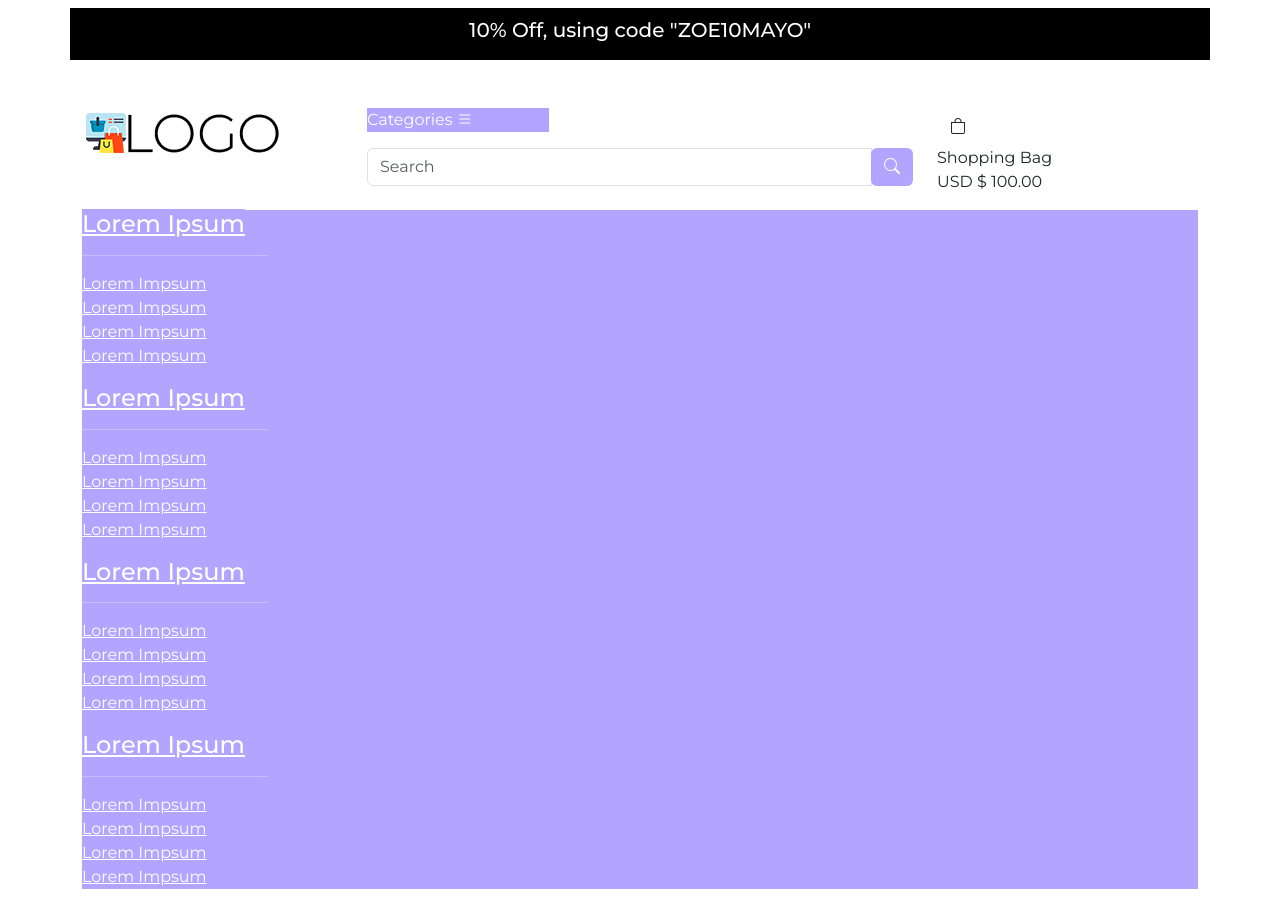
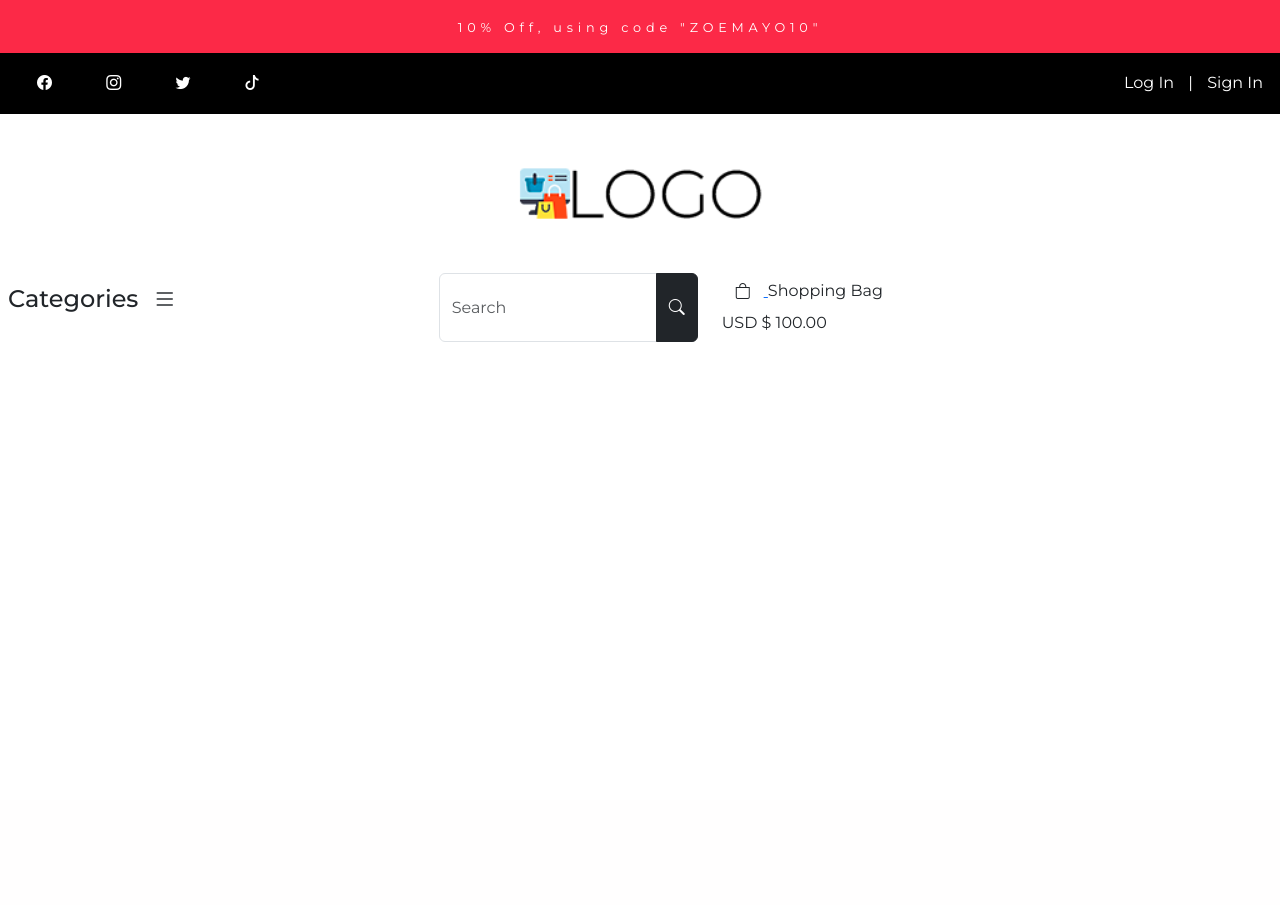
Before and after one commit to MrCat1988/e-commerce, a PHP site: page /e-commerce/ in a window 1280 px wide. After the commit the page ends 342 px from the top, so only its background shows below. Run offline with PHP 8.4, Linux system fonts and the light colour scheme.

Commit message:
Commit 3-5-2023 begin header modeling

```diff
--- a/front-end/views/css/styles.css
+++ b/front-end/views/css/styles.css
@@ -2,6 +2,7 @@ html *{
     /* font-size: 1em !important; */
     /* color: #000 !important; */
     font-family: 'Montserrat', sans-serif;
+    font-size: 16px;
 }
 
 * {
@@ -12,7 +13,7 @@ html *{
 :root{
     --white: #fff;
     --black: #000;
-    --red: #FF6969;
+    --red: #FC2947;
     --blue: #3C486B;
     --gray: #454545;
     --green: #57C5B6;
@@ -21,15 +22,20 @@ html *{
 }
 
 .topBar{
-    /* background: var(--black); */
+    background: var(--red);
     color: var(--white);
     text-align: center;
     padding-top: 10px;
 }
 
 .initial-banner{
-    background: #000;
     padding: 10px;
+}
+
+.initial-banner h5{
+    font-size: 0.8rem;
+    letter-spacing: 0.3rem;
+    font-weight: 400;
 }
 
 ul, ol{
@@ -49,15 +55,19 @@ a, a:visited, a:ink, a:focus, a:hover, a:active {
 /* SOCIAL NETWORK */
 
 .socialNetwork {
-    font-size: 20px;
+    font-size: 15px;
     text-align: center;
     line-height: 30px;
     color: var(--white);
 }
 
-/* HEADER */
+/* ICONS AND LOGIN/SIGN IN BUTTONS */
+.mainHeader {
+    background: var(--black);
+}
+
 #top{
-    padding-top: 8px;
+    padding-top: 15px;
 }
 
 #top a{
@@ -71,3 +81,47 @@ a, a:visited, a:ink, a:focus, a:hover, a:active {
     margin: 0px 5px;
     color: var(--white);
 }
+
+#top ul li a i{
+    padding: 20px;
+}
+
+
+.register{
+    text-align: right;
+    font-size: 12px;
+}
+
+
+/* HEADER */
+
+/* logo */
+
+#header #logo{
+    padding: 3rem;
+}
+
+#header #logo a img{
+    width: 250px;
+}
+
+/* categories */
+
+#header #categories{
+    padding: 0.5rem;
+}
+
+#header #categories p{
+    font-weight: 500;
+    font-size: 1.5rem;
+}
+
+#header #categories p span{
+    padding: 0 0 0 0.5rem;
+}
+
+#header #categories p span i {
+    font-size: 1.5rem;
+    /* vertical-align: top; */
+    cursor: pointer;
+}
--- a/front-end/views/modules/header.php
+++ b/front-end/views/modules/header.php
@@ -1,11 +1,18 @@
-<div class="container-fluid topBar" id="top">
-    <div class="container">
-        <div class="row">
+<!-- <div class="container-fluid topBar" id="top"> -->
+
+    <!-- <div class="container"> -->
+
+
+    <div class="container-fluid">
+        <div class="row topBar">
             <div class="col-12 initial-banner">
-                <h5>10% Off, using code "ZOE10MAYO"</h5>
+                <h5>10% Off, using code "ZOEMAYO10"</h5>
             </div>
         </div>
-        <div class="row mainHeader">
+
+
+
+        <div class="row mainHeader" id="top">
             <div class="col-lg-9 col-md-9 col-sm-8 col-xs-12 social">
                 <ul class="float-start">
                     <li>
@@ -18,70 +25,133 @@
                             <i class="bi bi-instagram socialNetwork" aria-hidden="true"></i>
                         </a>
                     </li>
+                    <li>
+                        <a href="#">
+                        <i class="bi bi-twitter socialNetwork" aria-hidden="true"></i>
+                        </a>
+                    </li>
+                    <li>
+                        <a href="#">
+                            <i class="bi bi-tiktok socialNetwork" aria-hidden="true"></i>
+                        </a>
+                    </li>
                 </ul>
             </div>
             <div class="col-lg-3 col-md-3 col-sm-4 col-xs-12 register">
-                <ul>
+                <ul class="float-end">
                     <li><a href="#signinModal">Log In</a></li>
                     <li>|</li>
                     <li><a href="#loginModal">Sign In</a></li>
                 </ul>
             </div>
         </div>
+
     </div>
-</div>
+
+
+
+    <!-- </div> -->
+
+
+<!-- </div> -->
 
 <!-- HEADER -->
 
-<header class="container-fluid">
-    <div class="container">
-        <div class="row" id="header">
-            <!-- LOGO -->
-            <div class="col-lg3 col-md-3 col-sm-2 col-xs-12" id="logo">
+<header class="container-fluid" id="header">
+    <!-- <div class="container"> -->
+
+    <!-- LOGO -->
+    <div class="row">
+        <div class="col-12">
+            <div class="d-flex justify-content-center" id="logo">
                 <a href="#">
                     <img src="http://localhost/e-commerce/back-end/views/img/template/logo.png" class="img-responsive">
                 </a>
             </div>
-            <!-- Categories -->
-            <div class="col-lg-6 col-md-6 col-sm-8 col-xs-12">
 
-                <!-- Categories button -->
-                <div class="col-lg-4 col-md-4 col-sm-4 col-xs-12 backColor" id="btnCategories">
-                    <p>Categories
-                        <span class="float-right">
-                            <i class="bi bi-list"></i>
-                        </span>
-                    </p>
-                </div>
-                <!-- Search -->
-                <div class="col-lg-8 col-md-8 col-sm-8 col-xs-12 input-group" id="search">
-                    <input type="search" name="search" class="form-control" placeholder="Search">
-                    <span class="input-group-btn">
-                        <a href="#">
-                            <button class="btn btn-default backColor" type="submit">
-                                <i class="bi bi-search"></i>
-                            </button>
-                        </a>
-                    </span>
-                </div>
-            </div>
-            <!-- Shoping bag -->
-            <div class="col-lg-3 col-md-3 col-sm-2 col-xs-12" id="carrito">
-                <a href="#">
+        </div>
+
+    </div>
+
+
+
+    <div class="row">
+
+        <!-- CATEGORIES BUTTON -->
+        <div class="col-lg-4 col-md-4 col-sm-12 col-xs-12" id="categories">
+            <p>Categories
+                <span class="align-middle">
+                    <i class="bi bi-list"></i>
+                </span>
+            </p>
+        </div>
+
+        <!-- SEARCHING BOX -->
+        <div class="col-lg-4 col-md-4 col-sm-12 col-xs-12 input-group w-auto">
+            <input type="search" name="search" class="form-control" placeholder="Search">
+            <!-- <span class="input-group"> -->
+                <!-- <a href="#"> -->
+                    <button class="btn btn-dark " type="submit">
+                        <i class="bi bi-search"></i>
+                    </button>
+                <!-- </a> -->
+            <!-- </span> -->
+        </div>
+
+        <!-- SHOPPING BAG -->
+        <div class="col-lg-4 col-md-4 col-sm-12 col-xs-12">
+                <a href="#" class="d-inline">
                     <button class="btn btn-default float-left backcolor">
                         <i class="bi bi-bag" aria-hidden="true"></i>
                     </button>
                 </a>
-                <p>Shopping Bag <span class="bagQuantity"> <br> USD $ <span class="totalBag">100.00</span></span></p>
-            </div>
+                <p class="d-inline">Shopping Bag <span class="bagQuantity"> <br> USD $ <span class="totalBag">100.00</span></span></p>
+        </div>
 
-        </div>
+        <!-- CATEGORIES BUTTON -->
+        <!-- <div class="col-lg-4 col-md-4 col-sm-4 col-xs-12">
+            <p>Categories
+                <span>
+                    <i class="bi bi-list"></i>
+                </span>
+            </p>
+        </div> -->
+
+
+        <!-- SEARCHING BOX -->
+        <!-- <div class="col-lg-4 col-md-4 col-sm-4 col-xs-12 input-group">
+            <input type="search" name="search" class="form-control" placeholder="Search">
+            <span class="input-group-text">
+                <a href="#">
+                    <button class="btn btn-default " type="submit">
+                        <i class="bi bi-search"></i>
+                    </button>
+                </a>
+            </span>
+        </div> -->
+
+
+        <!-- SHOPING BAG -->
+        <!-- <div class="col-lg-4 col-md-4 col-sm-4 col-xs-12" id="carrito">
+            <a href="#" class="d-inline">
+                <button class="btn btn-default float-left backcolor">
+                    <i class="bi bi-bag" aria-hidden="true"></i>
+                </button>
+            </a>
+            <p class="d-inline">Shopping Bag <span class="bagQuantity"> <br> USD $ <span class="totalBag">100.00</span></span></p>
+        </div> -->
+
+
+    </div>
+
+
+
 
 
 
 
         <!-- Categories -->
-        <div class="col-12 backColor" id="categories">
+        <!-- <div class="col-12 backColor" id="categories">
 
 
             <div class="col-lg-2 col-md-3 col-sm-4 col-xs-12">
@@ -134,8 +204,8 @@
             </div>
 
 
-        </div>
+        </div> -->
 
 
-    </div>
+    <!-- </div> -->
 </header>
```
